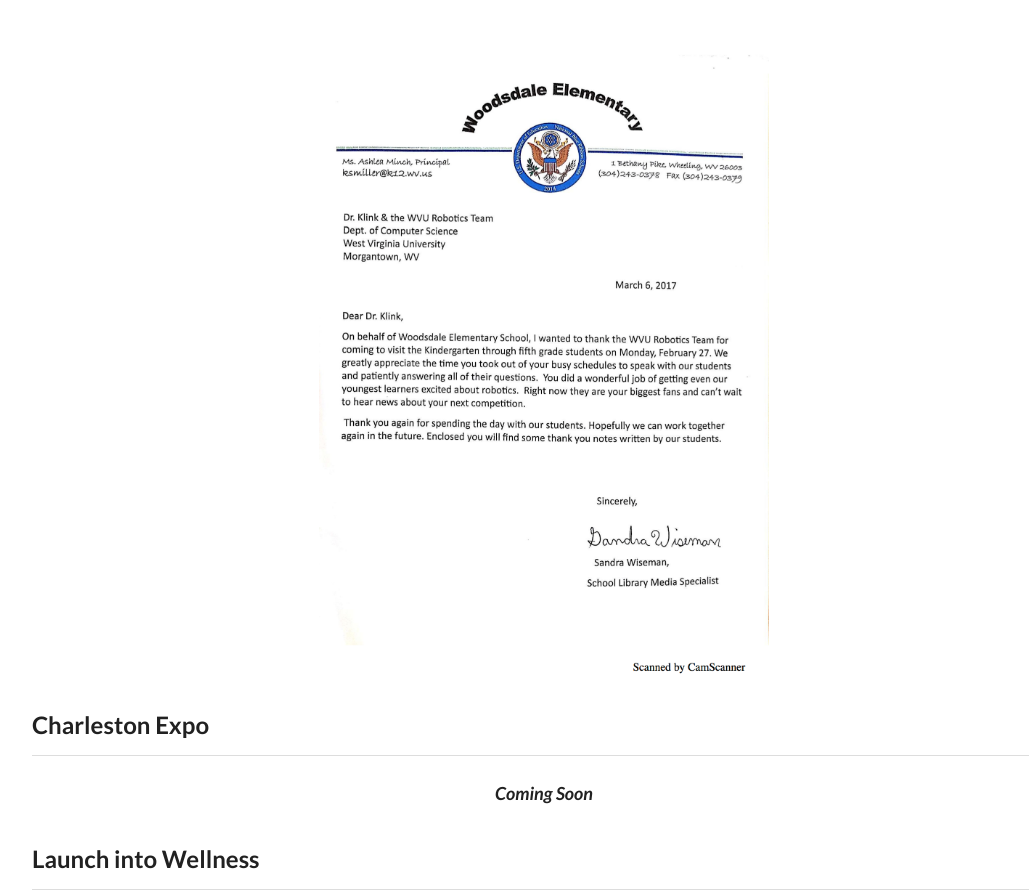
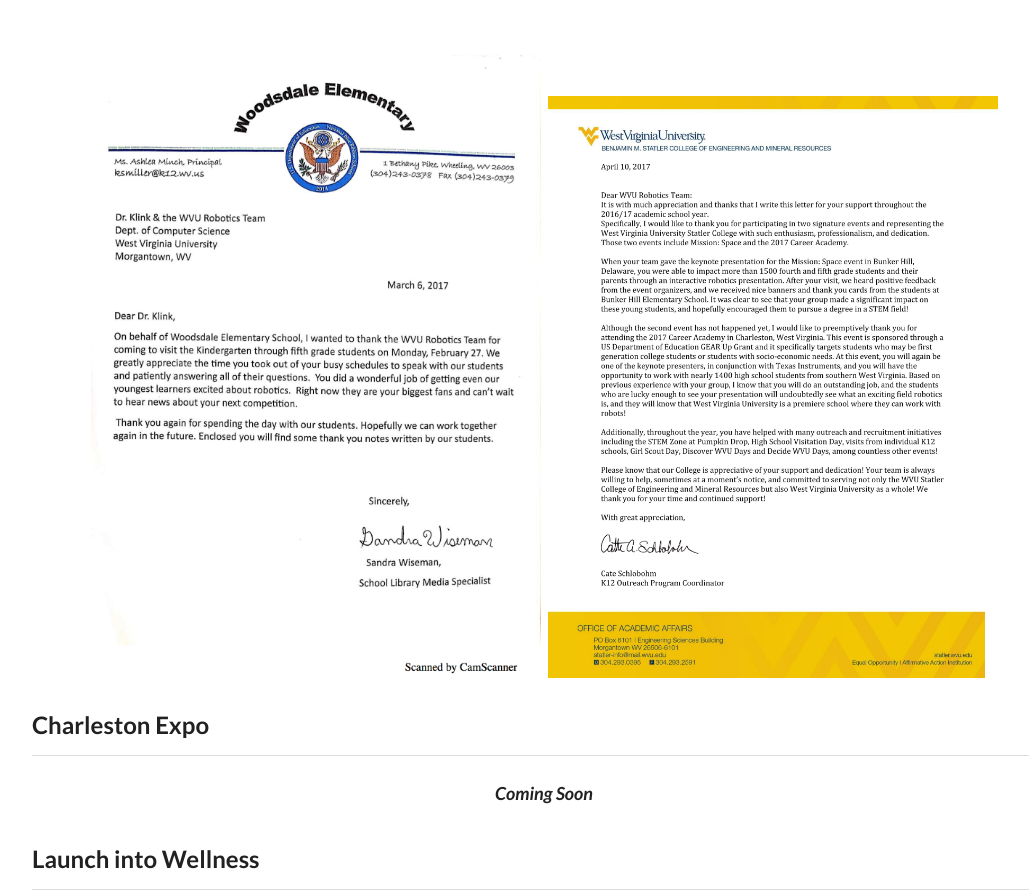
Before and after one commit to WVURobotics/WVURobotics.github.io, a plain HTML site: page Outreach-2017.html in a window 1280 px wide. Shown: the part 10100-10993 px from the top of the page, without its empty margins (96-1125 px from the left). Drawn offline with nearby package versions, Linux system fonts and the light colour scheme.

Commit message:
Added thank you letter
Added the thank you letter from the college into the images folder then
included it into the main html file.

```diff
--- a/Outreach-2017.html
+++ b/Outreach-2017.html
@@ -394,6 +394,7 @@
       <img src="imgs/outreach/ThankYouLetters/TEKidsThankYouLetter.png">
 	  <img src="imgs/outreach/ThankYouLetters/TEKidsThankYouLetter2.png">
       <img src="imgs/outreach/ThankYouLetters/WoodsdaleElem.png">
+	  <img src="imgs/outreach/ThankYouLetters/WVUThankYou.jpg">
     </div>
     <!-- End Thank You Letters -->
 
```
Also changed, not shown: imgs/outreach/ThankYouLetters/WVUThankYou.jpg (added).
